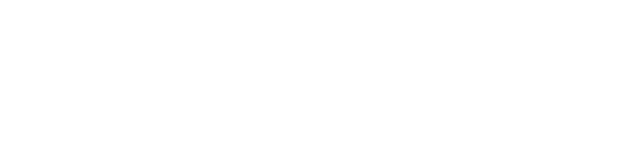
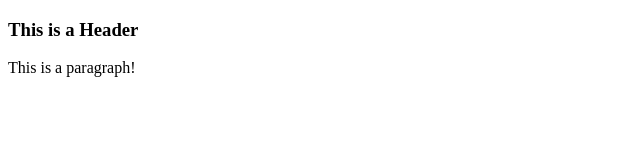
Before and after one commit to dilichukwu/learning-git, a plain HTML site: page index.html in a window 1280 px wide. Shown: the whole page, without its empty margins (0-640 px from the left). Drawn offline with Linux system fonts and the light colour scheme.

Commit message:
Update index.html

```diff
--- a/index.html
+++ b/index.html
@@ -4,5 +4,7 @@
         <title>Sample HTML</title>
     </head>
     <body>
+        <h3>This is a Header</h3>
+        <p>This is a paragraph!</p>
     </body>
 </html>
```
